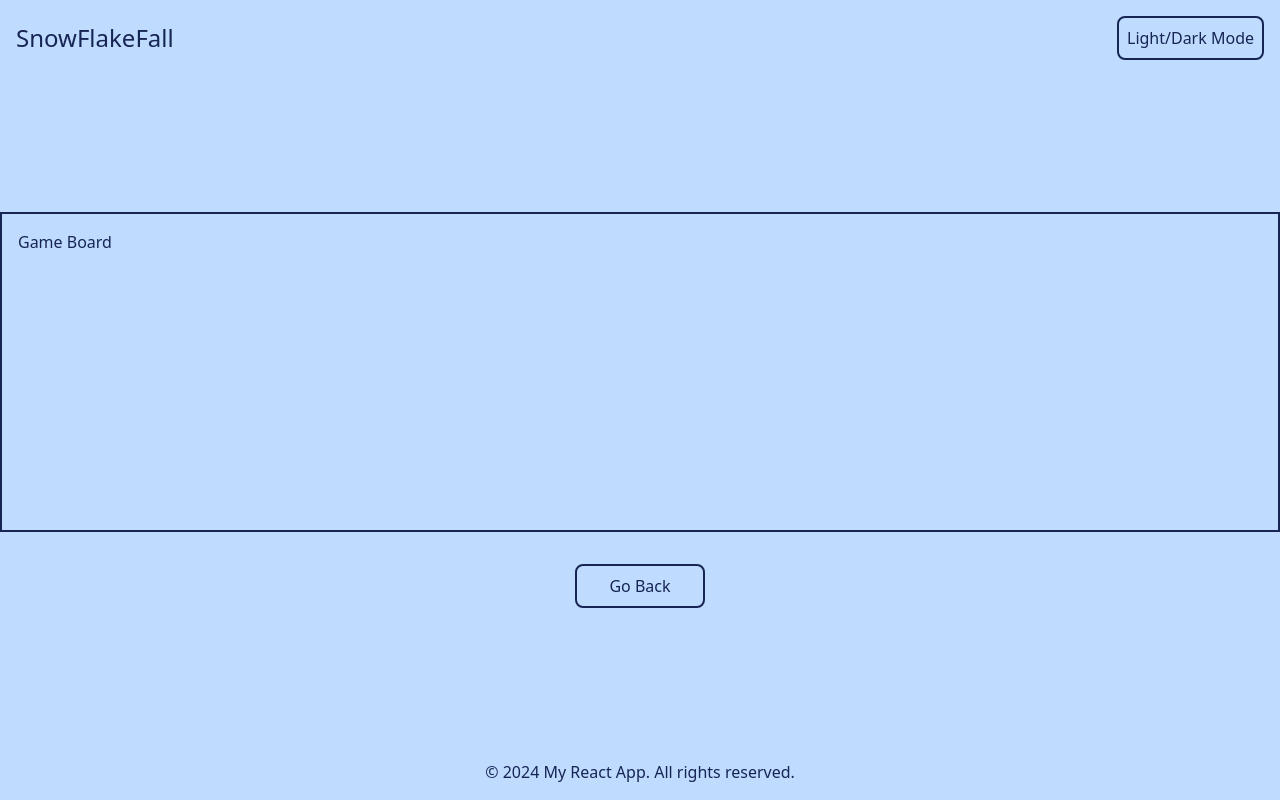
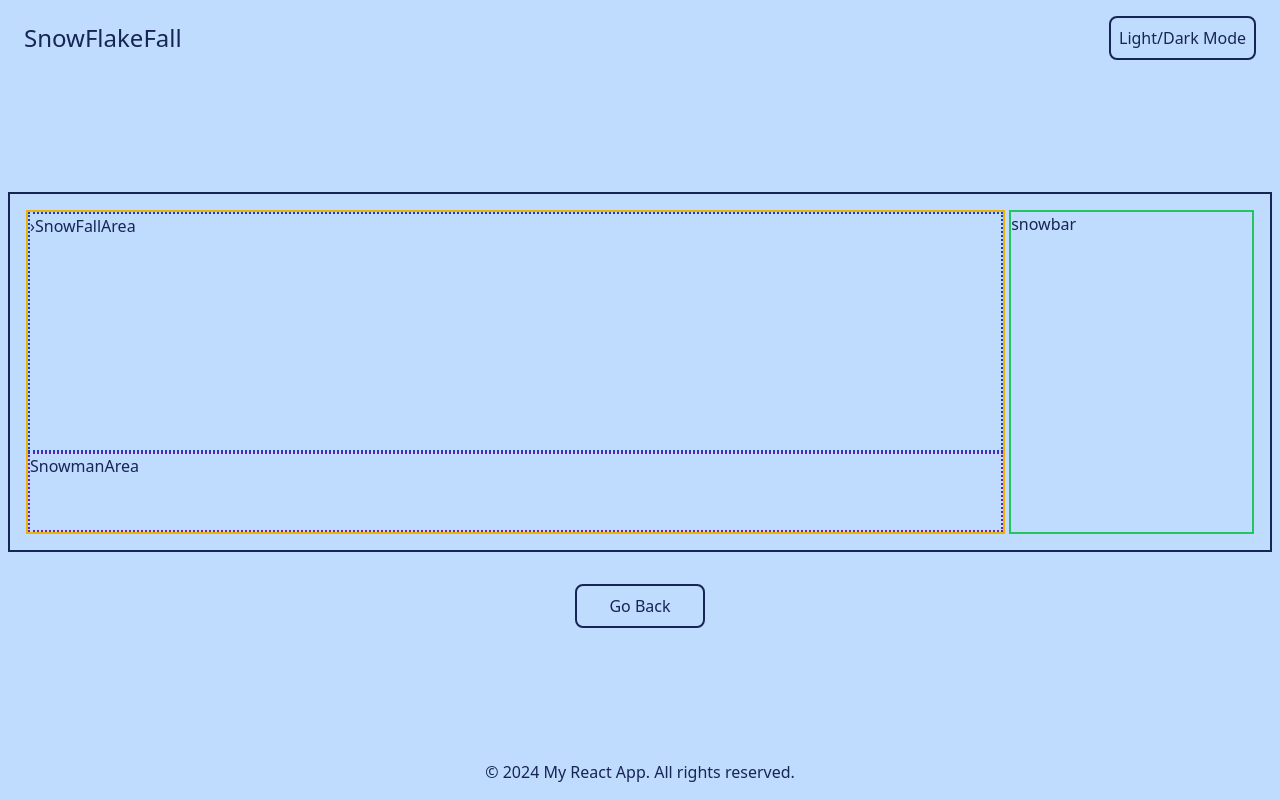
Before and after one commit to tbrown034/snow-flake-fall, a React (Vite) app: page / in a window 1280 px wide. Both pictures are taken after a click on the button "Start Game". Built offline with nearby package versions, Linux system fonts and the light colour scheme.

Commit message:
WIP: mapping out layout

```diff
--- a/src/App.jsx
+++ b/src/App.jsx
@@ -27,7 +27,7 @@ function App() {
   }, [isDarkMode]);
 
   return (
-    <div className="flex flex-col justify-between min-h-screen bg-blue-200 text-blue-950 dark:text-blue-100 dark:bg-blue-900">
+    <div className="flex flex-col justify-between min-h-screen px-2 bg-blue-200 text-blue-950 dark:text-blue-100 dark:bg-blue-900">
       <Header toggleTheme={toggleTheme} />
       {!isGameMode ? (
         <Menu toggleMenu={toggleMenu} />
--- a/src/components/Game.jsx
+++ b/src/components/Game.jsx
@@ -1,11 +1,25 @@
 // Game.jsx
 import React from "react";
+import SnowBar from "./GamePieces/SnowBar";
+import SnowFallArea from "./GamePieces/SnowFallArea";
+import SnowmanArea from "./GamePieces/SnowmanArea";
 
 export default function Game({ toggleMenu }) {
   return (
     <div className="flex flex-col gap-8">
-      <div className="p-4 border-2 min-h-80 border-blue-950 dark:border-blue-100">
-        Game Board
+      <div className="flex w-full gap-1 p-4 border-2 min-h-80 border-blue-950 dark:border-blue-100">
+        <div className="w-4/5 border-2 border-yellow-500 ">
+          <div className="border-2 border-blue-800 border-dotted min-h-60 dark:border-blue-200 ">
+            ›
+            <SnowFallArea />
+          </div>
+          <div className="border-2 border-purple-800 border-dotted min-h-20 dark:border-blue-200 ">
+            <SnowmanArea />
+          </div>
+        </div>
+        <div className="w-1/5 border-2 border-green-500">
+          <SnowBar />
+        </div>
       </div>
       <div className="flex justify-center">
         <button
--- /dev/null
+++ b/src/components/GamePieces/SnowBar.jsx
@@ -0,0 +1,3 @@
+export default function SnowBar() {
+  return <>snowbar</>;
+}
--- /dev/null
+++ b/src/components/GamePieces/SnowFallArea.jsx
@@ -0,0 +1,3 @@
+export default function SnowFallArea() {
+  return <>SnowFallArea</>;
+}
--- /dev/null
+++ b/src/components/GamePieces/SnowmanArea.jsx
@@ -0,0 +1,3 @@
+export default function SnowmanArea() {
+  return <>SnowmanArea</>;
+}
```
